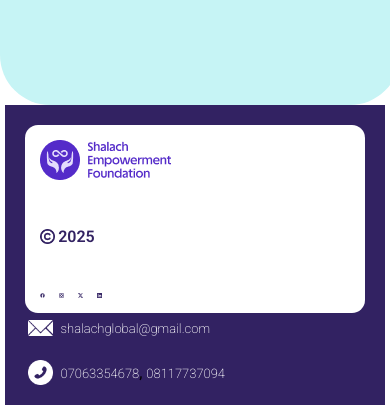
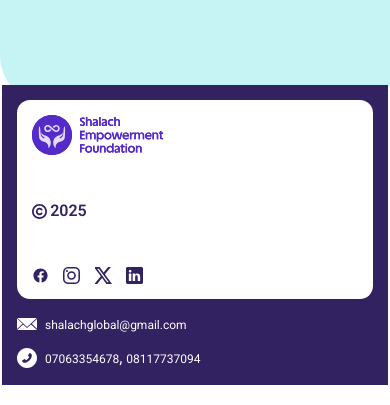
Before and after one commit to Godwin-munan/shalach-foundation-website, an Angular app: page / in a window 390 px wide. Shown: the part 2503-2908 px from the top of the page. Built offline with nearby package versions, Linux system fonts and the light colour scheme.

Commit message:
Implemented footer mobile media query

```diff
--- a/src/app/layout/landing/footer-section/footer-section.component.html
+++ b/src/app/layout/landing/footer-section/footer-section.component.html
@@ -3,7 +3,7 @@
   <div class="links-container">
     <div class="email-container">
       <span>
-        <img src="/icon/envelope-icon.png" alt="image of envelope icon">
+        <img src="/icon/envelope-icon.svg" alt="image of envelope icon">
       </span>
       <span>
         <a [attr.href]="'mailto:' + 'shalachglobal@gmail.com'">
@@ -13,10 +13,10 @@
     </div>
     <div class="phone-container">
       <span>
-        <img src="/icon/call-icon.png" alt="image of call icon">
+        <img src="/icon/call-icon.svg" alt="image of call icon">
       </span>
       <span>
-        <a href="tel:+2347063354678">07063354678</a>,
+        <a href="tel:+2347063354678">07063354678</a><span style="color: var(--app-white-color);">, </span>
         <a href="tel:+2348117737094">08117737094</a>
       </span>
     </div>
@@ -24,11 +24,11 @@
 
   <div class="social-media-container">
     <div class="footer-brand-logo-container">
-      <img src="/logo/Group_15_shalach_logo.png" alt="shalach purple logo image">
+      <img src="/logo/Group_15_shalach_logo.svg" alt="shalach purple logo image">
     </div>
     <div class="footer-year-container">
       <div>
-        <img src="/icon/c-icon.png" alt="copy right image icon">
+        <img src="/icon/c-icon.svg" alt="copy right image icon">
       </div>
       <div class="footer-current-year">
         <p>{{ currentYear }}</p>
@@ -37,22 +37,22 @@
     <div class="footer-social-media-links-container">
       <div class="footer-facebook">
         <a href="https://www.goal.com/en" target="_blank" rel="noopener noreferrer">
-          <img src="/icon/facebook-svgrepo-com_1.png" alt="facebook image icon">
+          <img src="/icon/facebook-svgrepo-com_1.svg" alt="facebook image icon">
         </a>
       </div>
       <div class="footer-instagram">
         <a href="https://www.linkedin.com/company/shalach-empowerment-foundation/" target="_blank" rel="noopener noreferrer">
-          <img src="/icon/black-instagram-icon.png" alt="instagram image icon">
+          <img src="/icon/instagram-icon.svg" alt="instagram image icon">
         </a>
       </div>
       <div class="footer-x">
         <a href="https://www.linkedin.com/company/shalach-empowerment-foundation/" target="_blank" rel="noopener noreferrer">
-          <img src="/icon/x-social-media-black-icon.png" alt="x image icon">
+          <img src="/icon/x-social-media-black-icon.svg" alt="x image icon">
         </a>
       </div>
       <div class="footer-linkedin">
         <a href="https://www.linkedin.com/company/shalach-empowerment-foundation/" target="_blank" rel="noopener noreferrer">
-          <img src="/icon/linkedIn-icon.png" alt="linkedin image icon">
+          <img src="/icon/linkedIn-icon.svg" alt="linkedin image icon">
         </a>
       </div>
     </div>
--- a/src/app/layout/landing/footer-section/footer-section.component.scss
+++ b/src/app/layout/landing/footer-section/footer-section.component.scss
@@ -1,7 +1,7 @@
 
 .main-footer-container {
   position: relative;
-  margin: -55px 5px 0 5px;
+  margin: -60px 5px 0 5px;
   background-color: var(--app-foot-purple-background-color);
   border-radius: 50px;
   padding-top: 30px;
@@ -48,7 +48,7 @@
 .email-container > span:nth-child(2) a,
 .phone-container > span:nth-child(2) a {
   color: var(--app-white-color);
-  font-weight: 200;
+  font-weight: 400;
   font-size: 13px;
 }
 
@@ -109,6 +109,28 @@
   object-fit: cover;
 }
 
+/* Styles for devices with a maximum width of 1366px (e.g., tablet) */
+@media only screen and (max-width: 1366px) {
+
+  .main-footer-container {
+    border-radius: 40px;
+    padding-top: 20px;
+  }
+
+  .social-media-container {
+    border-radius: 13px;
+    margin: 60px 95px 0 95px;
+  }
+
+  .email-container,
+  .phone-container {
+    margin-right: 15px;
+}
+
+
+
+}
+
 
 
 /* Styles for devices with a maximum width of 600px (e.g., smartphones) */
@@ -116,28 +138,50 @@
   .main-footer-container {
     display: flex;
     flex-direction: column;
-    justify-content: start; /* Distribute space between the two children */
+    justify-content: start;
     align-items: center; /* Align items vertically */
-    padding: 20px; /* Adjust padding for smaller screens */
+    margin: -20px 2px 0 2px;
+    padding: 15px;
     border-radius: 0; /* Remove border radius for mobile */
-    //height: auto; /* Adjust height for better fit */
     height: 300px;
-    margin: 0 5px; /* Adjust margins for smaller screens */
+    //margin: 0 5px; /* Adjust margins for smaller screens */
     gap: 0.2rem;
   }
 
   .links-container {
     display: flex;
     flex-direction: column;
-    align-items: flex-end; /* Align links to the right */
+    align-items: flex-start;
+    align-self: flex-start;
     margin: 0; /* Reset margin for mobile view */
     order: 2; /* Force links-container to the right */
   }
 
+  .email-container {
+    margin: 10px 0 10px 0;
+  }
+
+  .email-container,
+  .phone-container {
+    width: 240px;
+    margin-right: 95px;
+  }
+
+  .email-container > span:first-child,
+  .phone-container > span:first-child {
+    width: 20px;
+  }
+
+  .email-container > span:nth-child(2) a,
+  .phone-container > span:nth-child(2) a {
+    font-size: 12px;
+  }
+
+
   .social-media-container {
     display: flex;
     flex-direction: column;
-    align-items: flex-start; /* Align social media items to the left */
+    align-items: flex-start;
     margin: 0; /* Reset margin for mobile view */
     order: 1; /* Force social-media-container to the left */
     //margin-right: 50px;
@@ -147,7 +191,17 @@
   }
 
   .social-media-container img {
-    max-width: 100%; /* Ensure images scale properly */
+    max-width: 100%;
     height: auto;
   }
+
+  .footer-social-media-links-container {
+
+    width: 100%;
+  }
+
+  .footer-social-media-links-container img {
+    width: 17px;
+    height: 17px;
+  }
 }
```
